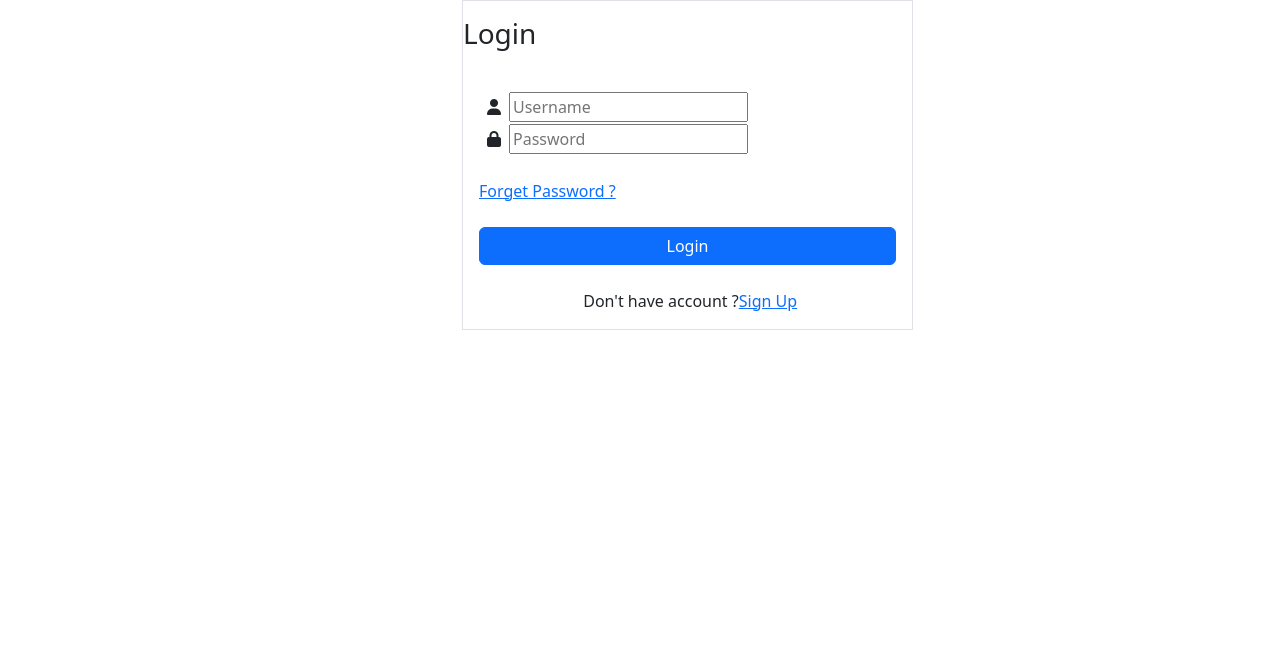
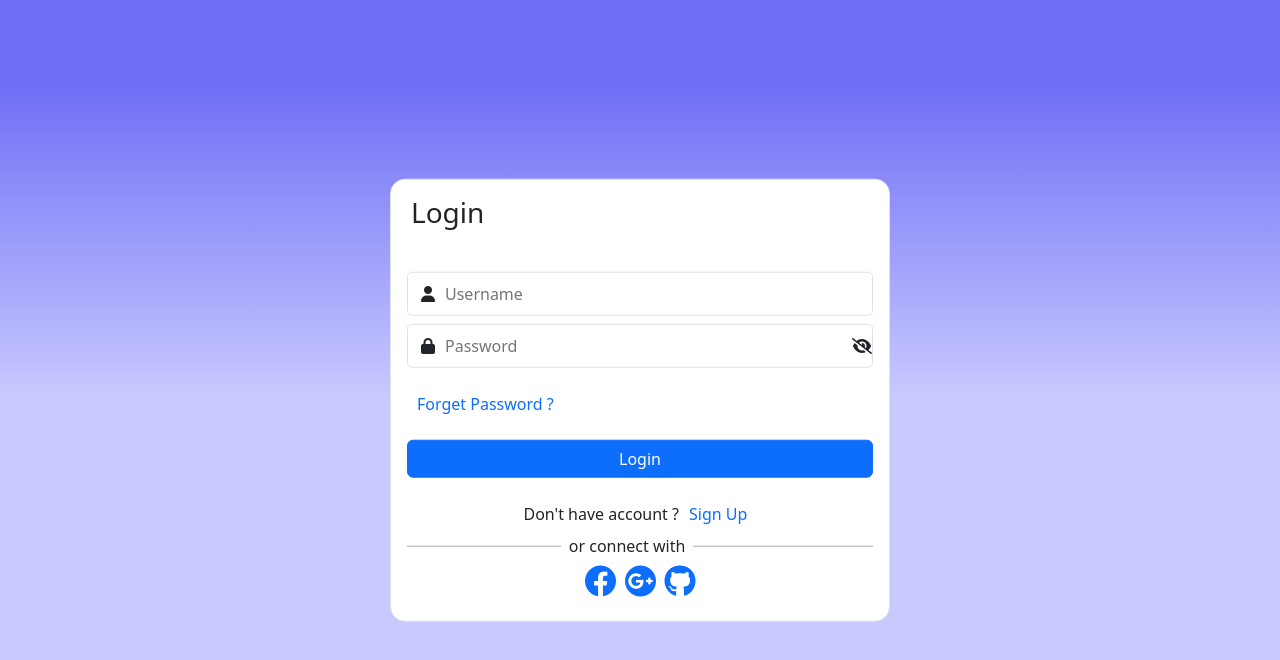
Before and after one commit to magdapaicu/Login_SignUpPage_Frontend, an Angular app: page /login in a window 1280 px wide. Shown: the top 660 px of the page. Built offline with nearby package versions, Linux system fonts and the light colour scheme.

Commit message:
finish the login page

```diff
--- a/package.json
+++ b/package.json
@@ -14,7 +14,7 @@
     "@angular/common": "^15.0.0",
     "@angular/compiler": "^15.0.0",
     "@angular/core": "^15.0.0",
-    "@angular/forms": "^15.0.0",
+    "@angular/forms": "^15.2.6",
     "@angular/platform-browser": "^15.0.0",
     "@angular/platform-browser-dynamic": "^15.0.0",
     "@angular/router": "^15.0.0",
--- a/src/app/components/login/login.component.css
+++ b/src/app/components/login/login.component.css
@@ -0,0 +1,62 @@
+.outer {
+  height: 100vh;
+  background: linear-gradient(to top, #c9c9ff 50%, #6e6ef6 90%) no-repeat;
+}
+.panel-heading {
+  text-align: 100px;
+  margin-bottom: 10px;
+}
+#forget {
+  margin-left: 10px;
+  cursor: pointer;
+  text-decoration: none;
+}
+#sign-up {
+  margin-left: 10px;
+  cursor: pointer;
+  text-decoration: none;
+}
+.input {
+  border: none;
+  outline: none;
+}
+.input-field {
+  border-radius: 5px;
+  position: relative;
+  padding: 5px;
+  display: flex;
+  align-items: center;
+}
+.bordert {
+  border-top: 1px solid #aaa;
+  position: relative;
+  margin-top: 20px;
+}
+.bordert::after {
+  content: "or connect with";
+  position: absolute;
+  top: -13px;
+  left: 33%;
+  background-color: #fff;
+  padding: 0 8px;
+}
+
+.bordert-2 {
+  margin-top: 10px;
+}
+.icon-eye-slash {
+  position: absolute;
+  right: 0;
+  cursor: pointer;
+}
+.panel {
+  border-radius: 15px;
+  width: 500px;
+  position: absolute;
+  top: 50%;
+  left: 50%;
+  transform: translate(-50%, -50%);
+}
+.h3 {
+  margin-left: 20px;
+}
--- a/src/app/components/login/login.component.html
+++ b/src/app/components/login/login.component.html
@@ -2,19 +2,23 @@
   <div class="container">
     <div class="row">
       <div class="col-lg-5 col-md-7 offset-lg-4">
-        <div class="panel border bg-white">
+        <div class="panel border bg-white border-radius: 10px">
           <div class="panel-heading">
-            <h3 class="pt-3 font-weight-bold">Login</h3>
+            <h3 class="pt-3 font-weight-bold h3">Login</h3>
           </div>
           <div class="panel-body p-3">
             <div class="form-group pt-3">
-              <div class="input-field">
+              <div class="input-field form-control">
                 <span class="fa fa-user p-2"></span>
-                <input type="text" placeholder="Username" />
+                <input class="input" type="text" placeholder="Username" />
               </div>
-              <div class="input-field">
+              <div class="input-field form-control mt-2">
                 <span class="fa-solid fa-lock p-2"></span>
-                <input type="text" placeholder="Password" />
+                <input class="input" placeholder="Password" [type]="type" />
+                <i
+                  (click)="hiddenPassord()"
+                  class="{{ eyeIcon }} icon-eye-slash"
+                ></i>
               </div>
               <div class="form-inline fr mt-4">
                 <a id="forget" class="font-weight-bold">Forget Password ?</a>
@@ -26,6 +30,19 @@
                 <span>Don't have account ?</span>
                 <a id="sign-up" class="font-weight-bold">Sign Up</a>
               </div>
+              <div class="bordert">
+                <div class="text-center bordert-2">
+                  <a href="https://ro-ro.facebook.com/" target="_blank"
+                    ><i class="fa-brands fa-facebook fa-2x"></i
+                  ></a>
+                  <a href="https://www.google.com/" target="_blank"
+                    ><i class="fa-brands fa-google-plus fa-2x m-lg-2"></i
+                  ></a>
+                  <a href="https://github.com/" target="_blank"
+                    ><i class="fa-brands fa-github fa-2x"></i
+                  ></a>
+                </div>
+              </div>
             </div>
           </div>
         </div>
--- a/src/app/components/login/login.component.ts
+++ b/src/app/components/login/login.component.ts
@@ -1,10 +1,24 @@
-import { Component } from '@angular/core';
+import { Component, OnInit } from '@angular/core';
 
 @Component({
   selector: 'app-login',
   templateUrl: './login.component.html',
-  styleUrls: ['./login.component.css']
+  styleUrls: ['./login.component.css'],
 })
-export class LoginComponent {
+export class LoginComponent implements OnInit {
+  type: string = 'password';
+  isText: boolean = false;
+  eyeIcon: string = 'fa-solid fa-eye-slash';
 
+  constructor() {}
+
+  ngOnInit() {}
+
+  hiddenPassord() {
+    this.isText = !this.isText;
+    this.isText
+      ? (this.eyeIcon = 'fa-solid fa-eye')
+      : (this.eyeIcon = 'fa-solid fa-eye-slash');
+    this.isText ? (this.type = 'text') : (this.type = 'password');
+  }
 }
```
Also changed, not shown: src/app/app.module.ts (+5 -13 lines), 1 other file (tests, documents, lock files or other folders).
